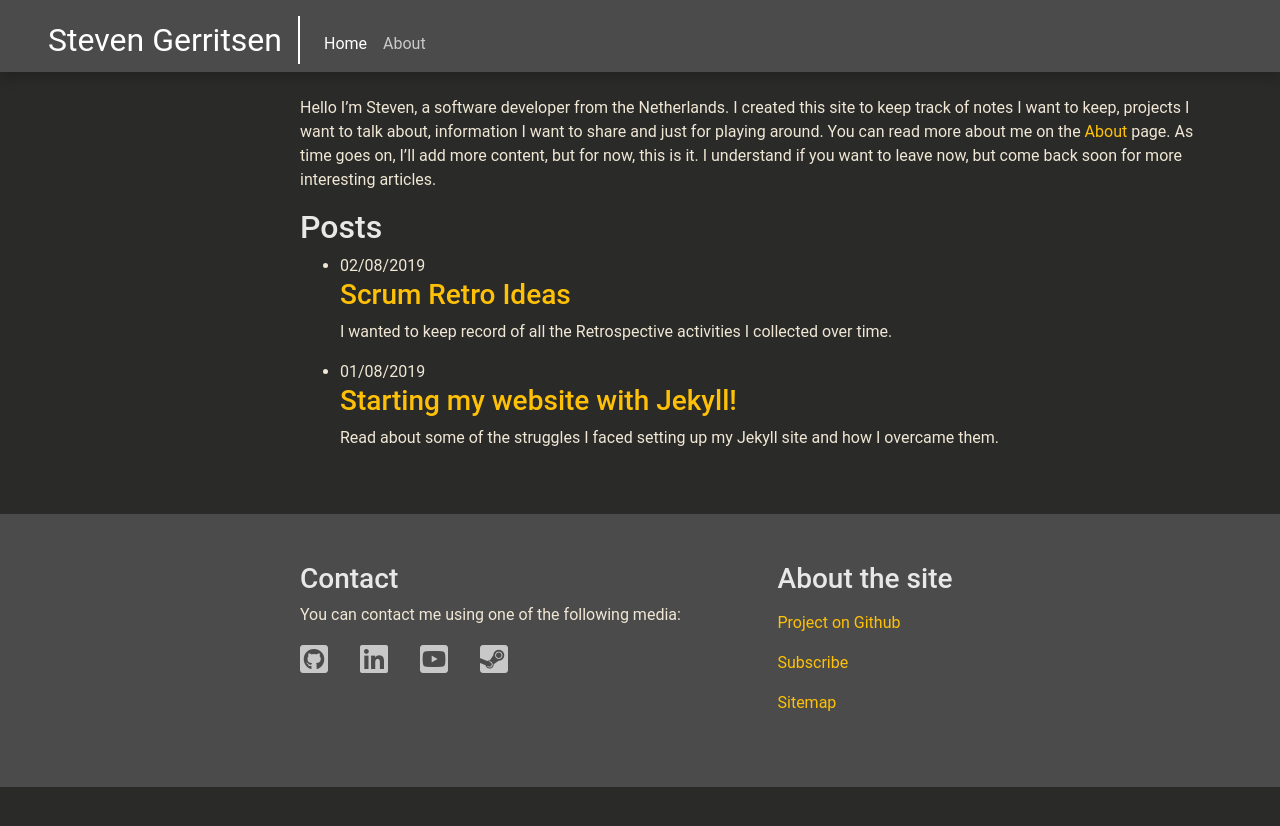
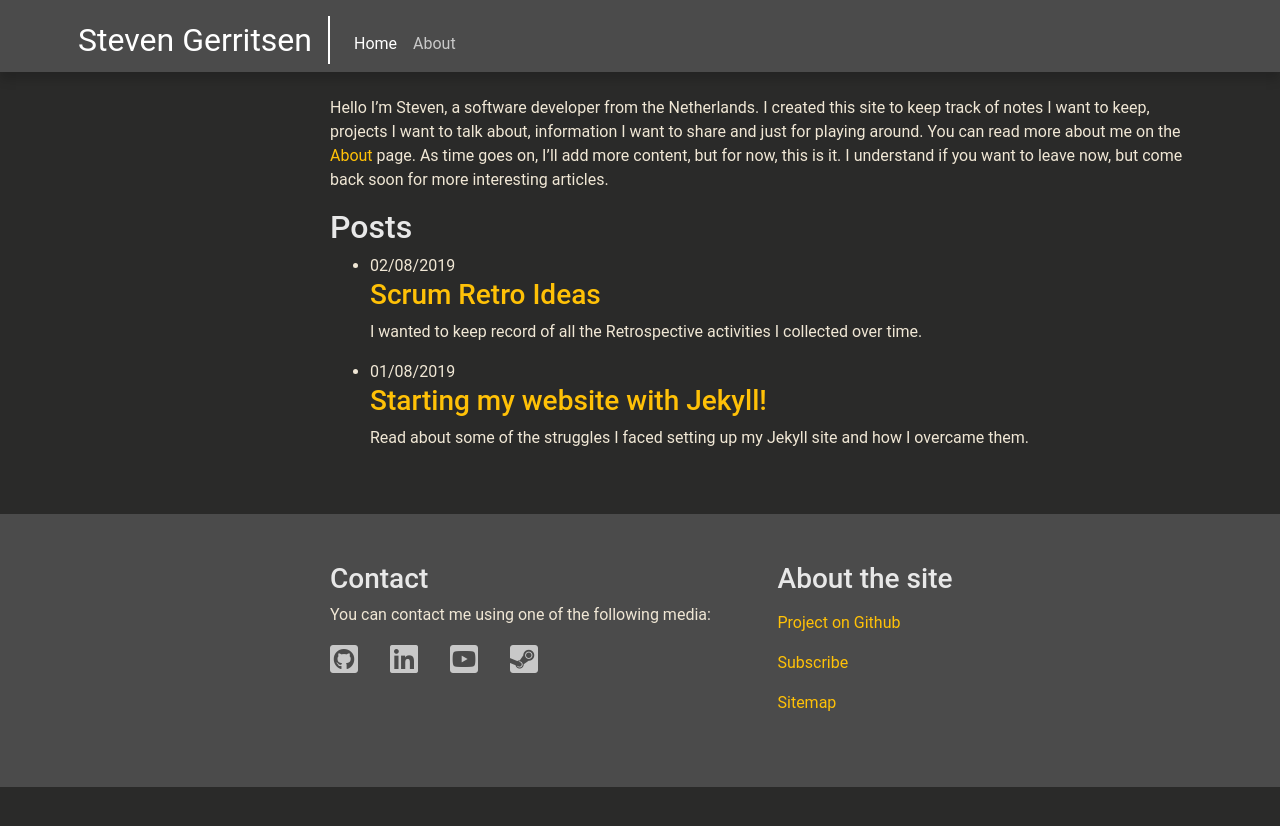
Before and after one commit to Steeff0/steeff0.github.io, a Jekyll site: the page built from index.md, in a window 1280 px wide. Shown: the top 826 px of the page. Built offline with Jekyll 4.4.1, drawn with Linux system fonts in a browser that asks for light colours; some web fonts are replaced; our own code applies the rules of GitHub Pages for plain Markdown files.

Commit message:
Container width, bigger

```diff
--- a/_sass/_bootstrap-variables.scss
+++ b/_sass/_bootstrap-variables.scss
@@ -49,19 +49,6 @@ $body-color:                #f0e7d5 !default;
 
 $link-color:                              $yellow !default;
 $link-hover-color:                        lighten($link-color, 15%) !default;
-
-
-// Grid containers
-//
-// Define the maximum width of `.container` for different screen sizes.
-
-$container-max-widths: (
-    xs: 0,
-    sm: 576px,
-    md: 768px,
-    lg: 992px,
-    xl: 1200px
-) !default;
 
 
 // Components
```
